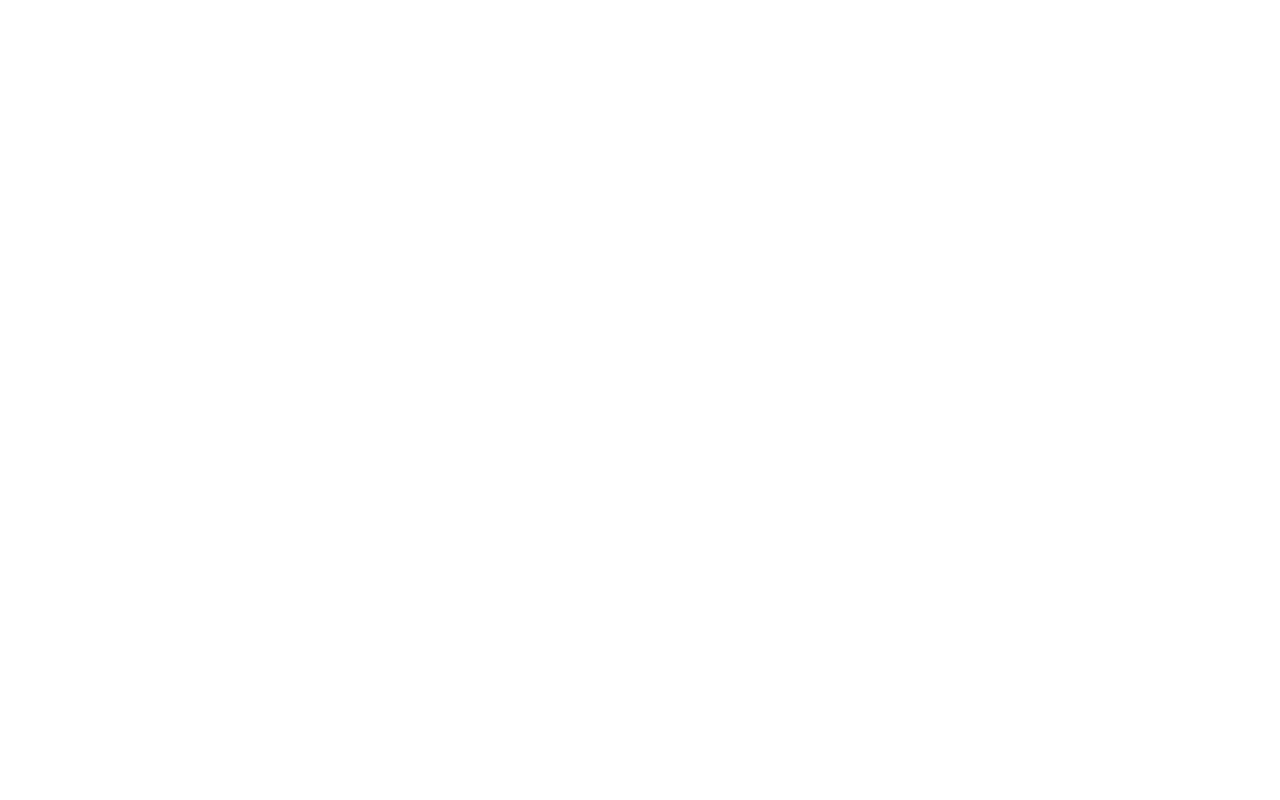
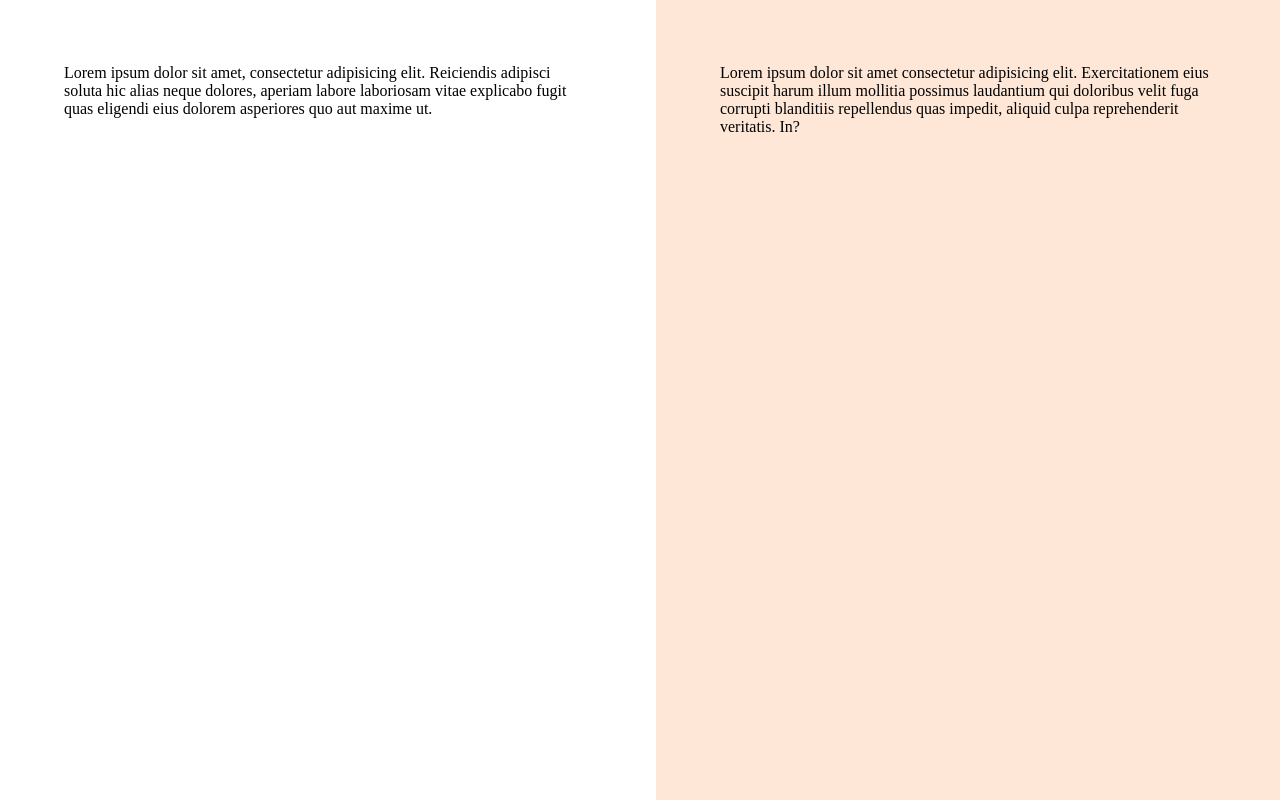
Before and after one commit to ryanmazali/Formul-rio-de-Matr-cula, a plain HTML site: page index.html in a window 1280 px wide. Drawn offline with Linux system fonts and the light colour scheme.

Commit message:
layout css

```diff
--- a/index.html
+++ b/index.html
@@ -11,6 +11,18 @@
     <link href="https://fonts.googleapis.com/css2?family=Poppins:ital,wght@0,100;0,200;0,300;0,400;0,500;0,600;0,700;0,800;0,900;1,100;1,200;1,300;1,400;1,500;1,600;1,700;1,800;1,900&display=swap" rel="stylesheet">
 </head>
 <body>
+    <div id="app">
+        <main>
+            <div class="main-container">
+                Lorem ipsum dolor sit amet, consectetur adipisicing elit. Reiciendis adipisci soluta hic alias neque dolores, aperiam labore laboriosam vitae explicabo fugit quas eligendi eius dolorem asperiores quo aut maxime ut.
+            </div>
+        </main>
+        <aside>
+            <div class="aside-container">
+                Lorem ipsum dolor sit amet consectetur adipisicing elit. Exercitationem eius suscipit harum illum mollitia possimus laudantium qui doloribus velit fuga corrupti blanditiis repellendus quas impedit, aliquid culpa reprehenderit veritatis. In?
+            </div>
+        </aside>
+    </div>
 
 </body>
 </html>
--- a/styles/global.css
+++ b/styles/global.css
@@ -1,3 +1,9 @@
+* {
+    margin: 0;
+    padding: 0;
+    box-sizing: border-box;
+}
+
 :root {
     --font-family: 'Poppins', sans-serif;
     --text: 400 1rem/1.5 var(--font-family);
@@ -15,3 +21,8 @@
     --stroke-highlight: #F3541C;
     --semantic-error: #DC2626;
 }
+
+
+body {
+    overflow: hidden;
+}
--- a/styles/index.css
+++ b/styles/index.css
@@ -1 +1,2 @@
 @import url(global.css);
+@import url(layout.css);
--- /dev/null
+++ b/styles/layout.css
@@ -0,0 +1,26 @@
+#app {
+    display: grid;
+    grid-template-columns: 51.25% 48.75%;
+
+    height: 100vh;
+    overflow: hidden;
+}
+
+main {
+    overflow: auto;
+    padding: 4rem;
+
+    & .main-container {
+        max-width: 33rem;
+        margin-left: auto;
+    }
+}
+
+aside {
+    background-color: var(--surface-secondary);
+    padding: 4rem;
+
+    & .aside-container {
+        max-width: 31rem;
+    }
+}
```
